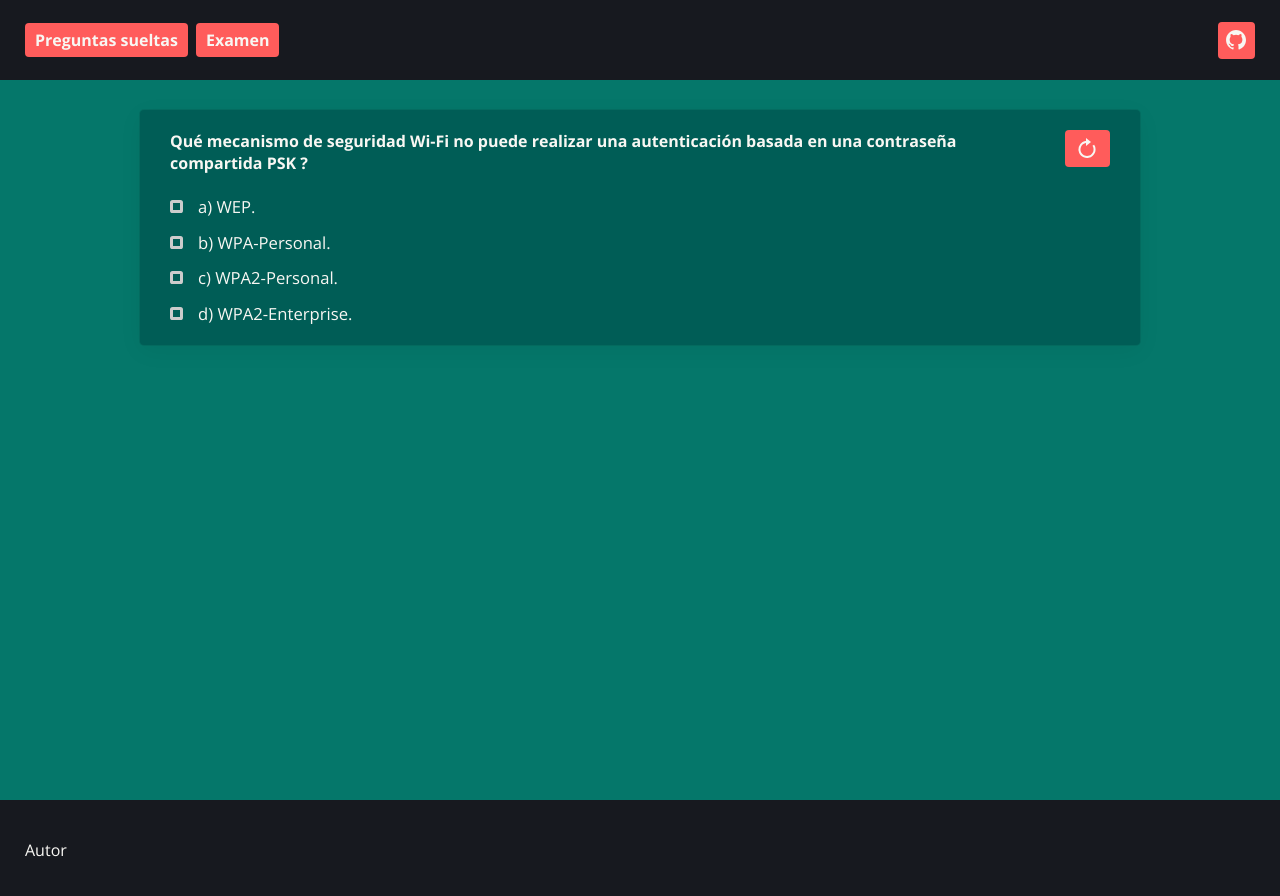
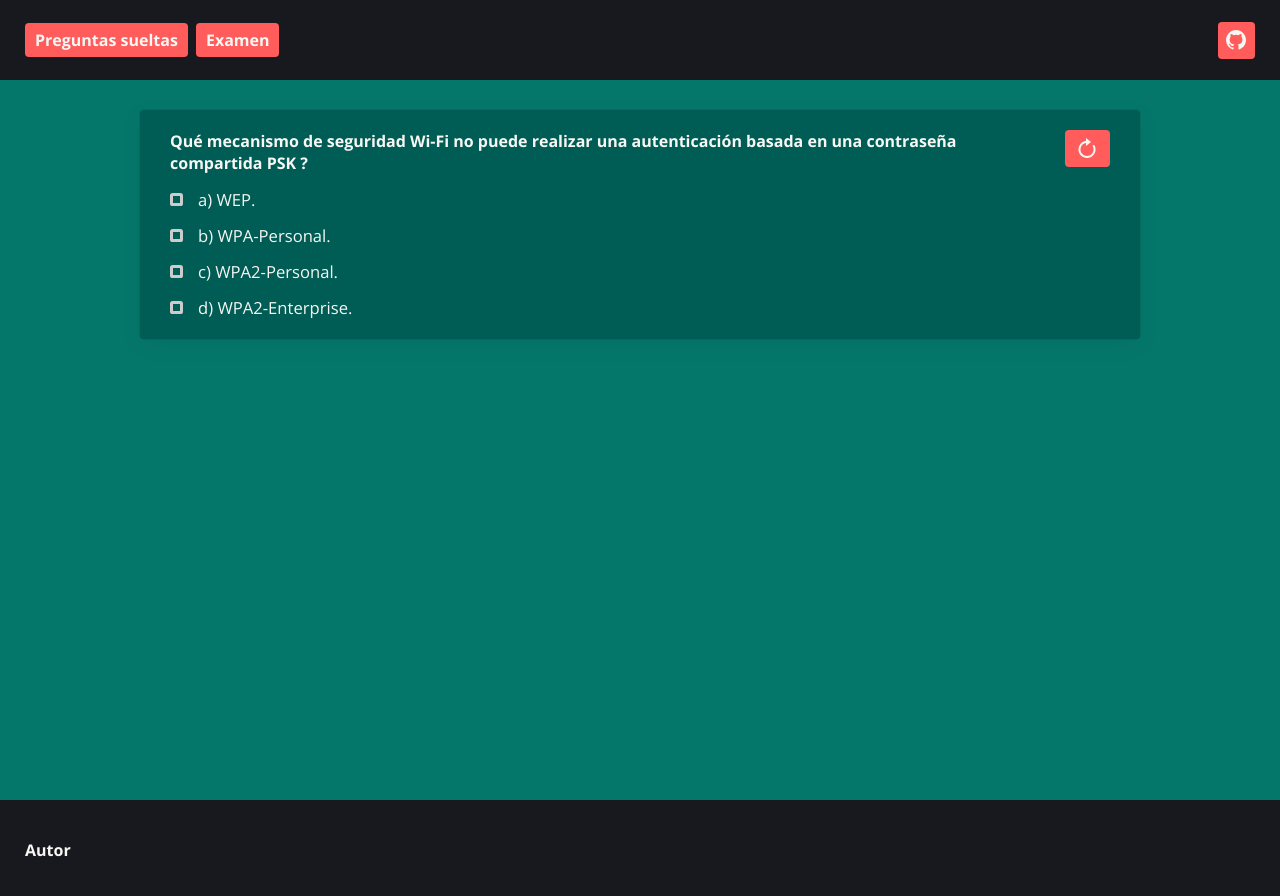
Before and after one commit to mariv1k/redes-god, a React (Create React App) app: page / in a window 1280 px wide. Shown: the top 896 px of the page. Built offline with nearby package versions, Linux system fonts and the light colour scheme.

Commit message:
Adjustments

```diff
--- a/src/components/Exam/SolvedQuestion.tsx
+++ b/src/components/Exam/SolvedQuestion.tsx
@@ -19,26 +19,20 @@ export const SolvedQuestion = (question: T.Question) => {
       return question.choice === ExamManager.GetChoice(value);
     };
     const isChoiceCorrect = (value: string): boolean => {
-      const choice = ExamManager.GetChoice(value)
+      const choice = ExamManager.GetChoice(value);
 
       if (question.data.solution === "-") return false;
       if (question.choice === "-") return false;
-      if (
-        choice === question.data.solution
-      )
-        return true;
+      if (choice === question.data.solution) return true;
       return false;
     };
     const isChoiceWrong = (value: string): boolean => {
-      const choice = ExamManager.GetChoice(value)
+      const choice = ExamManager.GetChoice(value);
 
       if (question.data.solution === "-") return false;
       if (question.choice === "-" && question.data.solution === choice)
         return true;
-      if (
-        question.choice === choice &&
-        choice !== question.data.solution
-      )
+      if (question.choice === choice && choice !== question.data.solution)
         return true;
       return false;
     };
@@ -85,7 +79,8 @@ export const SolvedQuestion = (question: T.Question) => {
         }
       >
         <label htmlFor={question.id.toString()}>
-          Explicación<div>{parameters.svg.unfoldAccordion}</div>
+          {"Explicación"}
+          {parameters.svg.unfoldAccordion}
         </label>
         <input type="checkbox" id={question.id.toString()} name="accordion" />
         <div dangerouslySetInnerHTML={{ __html: explanation }} />
--- a/src/global/parameters.tsx
+++ b/src/global/parameters.tsx
@@ -14,7 +14,7 @@ const parameters = {
     fontFamily: "Open Sans",
   },
   padding: {
-    choices: "0.8rem 0 0 1.75rem",
+    choices: "0.4rem 0 0.4rem 1.75rem",
   },
   height: {
     header: 80,
--- a/src/global/styles.ts
+++ b/src/global/styles.ts
@@ -72,6 +72,7 @@ export const Footer = styled.footer`
 
   * {
     text-decoration: none;
+    font-weight: 700;
 
     &:hover {
       text-decoration: underline;
@@ -114,14 +115,15 @@ export const Question = styled.div`
   height: fit-content;
   background-color: ${parameters.colors.color2};
   color: ${parameters.colors.color4};
-  padding: 20px 30px;
+  padding: 20px 30px calc(20px - 0.4rem) 30px;
   border-radius: 4px;
   display: grid;
   gap: 0;
   grid-template-columns: auto min-content;
   grid-template-areas:
     "question_title question_panel"
-    "question_choices question_panel";
+    "question_choices question_choices"
+    "question_choices question_choices";
   box-shadow: rgba(0, 0, 0, 0.05) 0px 6px 24px 0px,
     rgba(0, 0, 0, 0.08) 0px 0px 0px 1px;
 `;
@@ -207,7 +209,7 @@ export const QuestionPanel = styled.div`
   flex-direction: column;
   align-items: center;
   margin-left: 30px;
-  row-gap: 8px;
+  gap: 8px;
 `;
 
 // Solved Question
@@ -217,15 +219,16 @@ export const SolvedQuestion = styled.div`
   height: fit-content;
   background-color: ${parameters.colors.color2};
   color: ${parameters.colors.color4};
-  padding: 20px 30px;
+  padding: 20px 30px calc(20px - 0.4rem) 30px;
   border-radius: 4px;
   display: grid;
   gap: 0;
   grid-template-columns: auto min-content;
   grid-template-areas:
     "question_title question_panel"
-    "question_choices question_panel"
-    "question_explanation question_panel";
+    "question_choices question_choices"
+    "question_choices question_choices"
+    "question_explanation question_explanation";
   box-shadow: rgba(0, 0, 0, 0.05) 0px 6px 24px 0px,
     rgba(0, 0, 0, 0.08) 0px 0px 0px 1px;
 `;
@@ -326,14 +329,8 @@ export const SolvedQuestionExplanation = styled.div`
     font-weight: 700;
 
     &:hover {
-      background-color: ${parameters.colors.color5};
+      opacity: 0.8
     }
-  }
-
-  label > span {
-    transform: rotate(90deg);
-    font-size: 1.01rem;
-    font-weight: 700;
   }
 
   label + input[type="checkbox"] {
```
Also changed, not shown: 1 other file (tests, documents, lock files or other folders).
